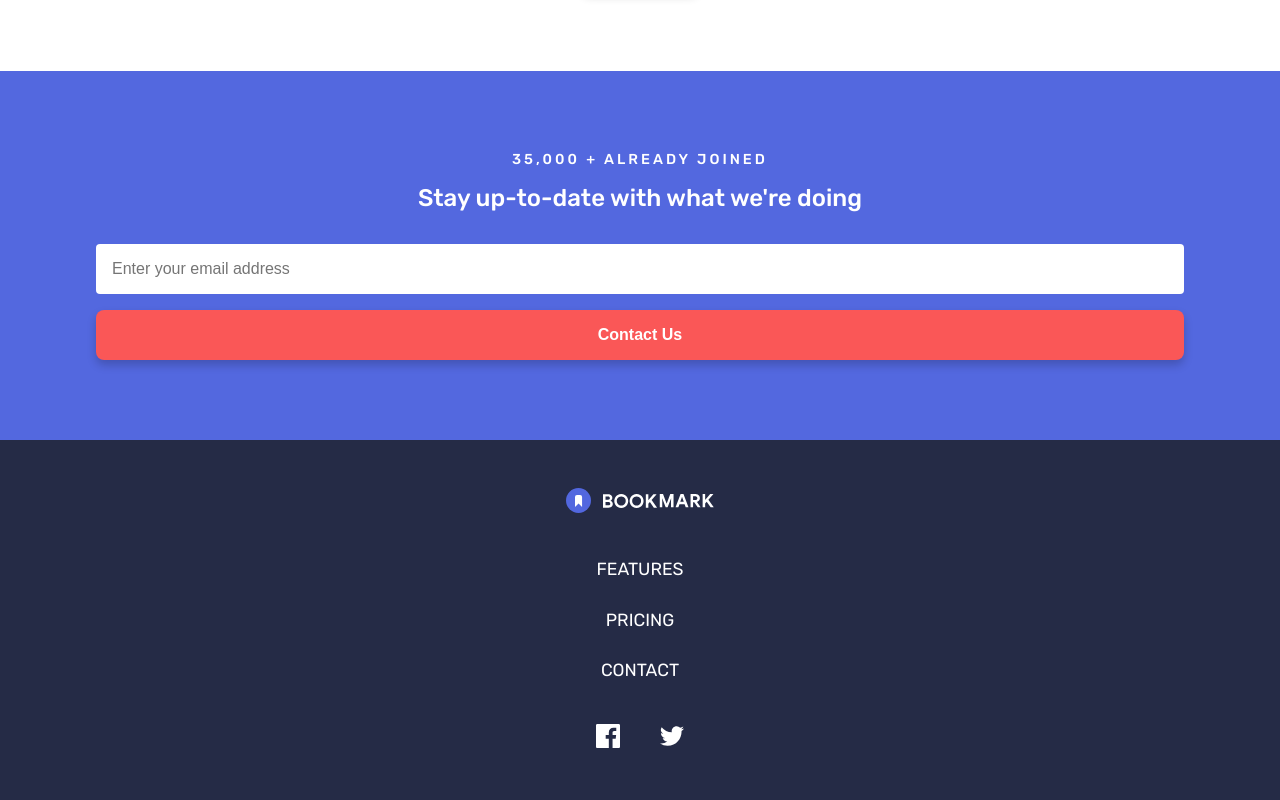
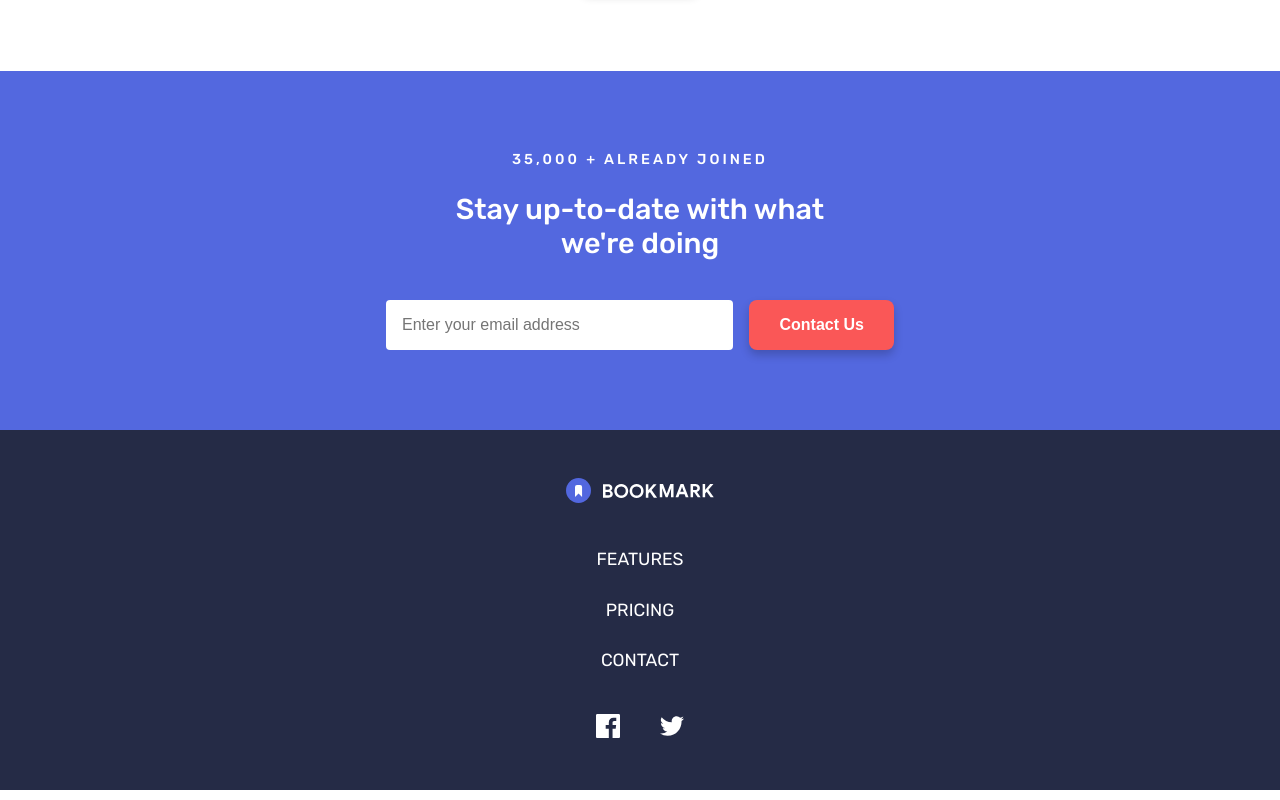
Before and after one commit to HIIfeanyichukwu/bookmark-landing-page, a React (Vite) app: page / in a window 1280 px wide. Shown: the part 2688-3488 px from the top of the page. Built offline with nearby package versions, Linux system fonts and the light colour scheme.

Commit message:
section5 deskt done

```diff
--- a/src/Components/MainSections/Section5.tsx
+++ b/src/Components/MainSections/Section5.tsx
@@ -6,6 +6,13 @@ const Container = styled.div`
   background-color: hsl(231, 69%, 60%);
   padding-block: 5rem;
   text-align: center;
+
+  @media (min-width: 1024px) {
+    .container {
+      max-inline-size: 50ch;
+      margin: 0 auto;
+    }
+  }
 
   h2, h3 {
     color: #ffffff;
@@ -16,13 +23,20 @@ const Container = styled.div`
     letter-spacing: 3px;
     text-transform: uppercase;
     font-weight: 500;
-    margin-block-end: 1rem;
+    margin-block-end: 1.5rem;
   }
 
   h3 {
     font-size: 1.5rem;
     font-weight: 500;
     margin-block-end: 2rem;
+
+    @media (min-width: 1024px) {
+      max-inline-size: 20ch;
+      font-size: 1.8rem;
+      margin-block-end: 2.5rem;
+      margin-inline: auto;
+    }
   }
 `
 
@@ -38,12 +52,24 @@ const Form = styled.form`
     position: absolute;
     width: 1px;
   }
+
+  @media (min-width: 1024px) {
+    display: flex;
+    align-items: center;
+    gap: 1rem;
+  }
 `
 
 const InputBox = styled.div`
   margin-block-end: 1rem;
   position: relative;
   transition: all .2s;
+
+  @media (min-width: 1024px) {
+    margin: 0;
+    flex-basis: 70%;
+    flex: 3;
+  }
 
   svg {
     display: none;
--- a/src/Components/components.tsx
+++ b/src/Components/components.tsx
@@ -68,5 +68,9 @@ export const Button = styled.button`
         color: #ffffff;
         inline-size: 100%;
         font-size: 1rem;
+
+        @media (min-width: 1024px) {
+            flex: 1;
+        }
     }
 `
```
